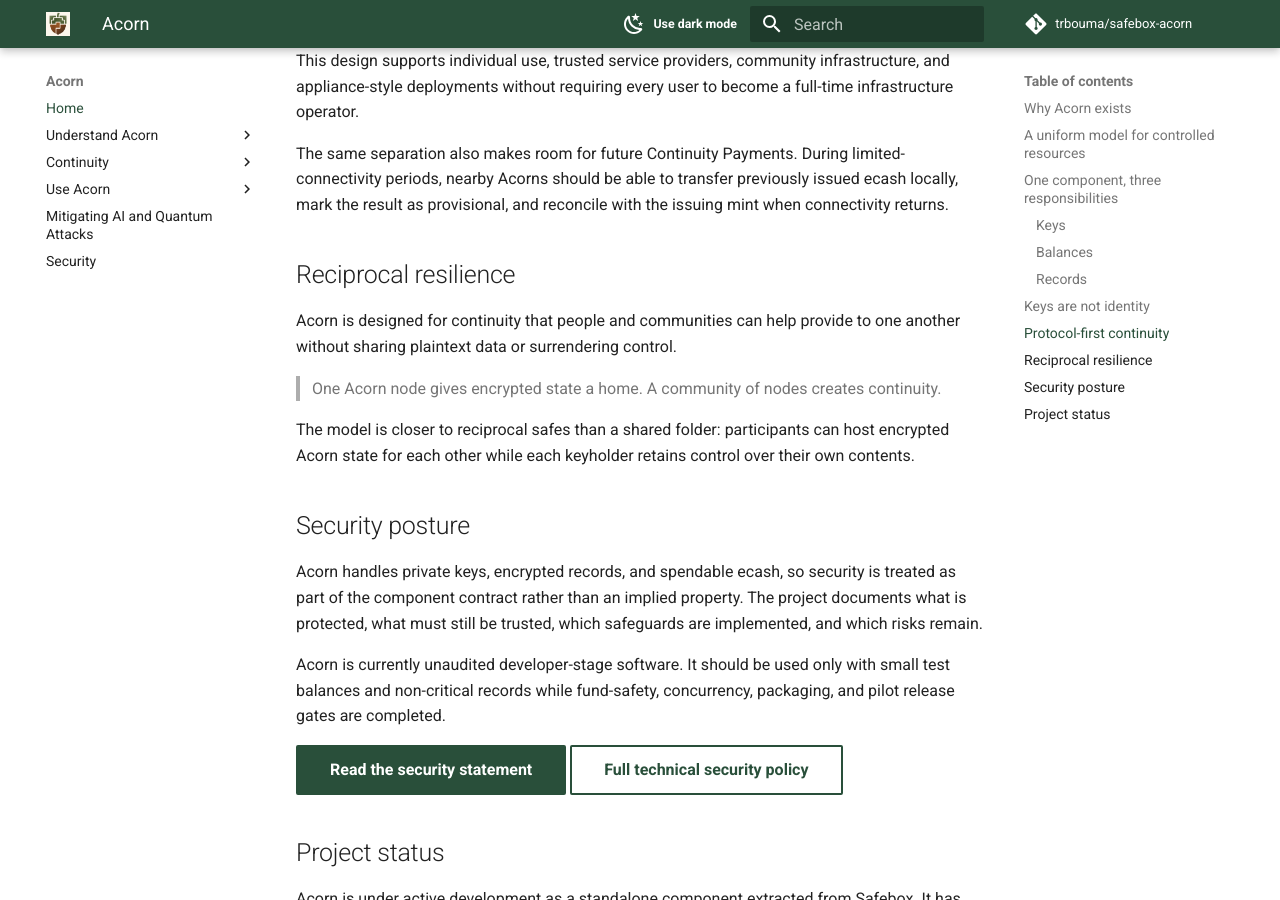
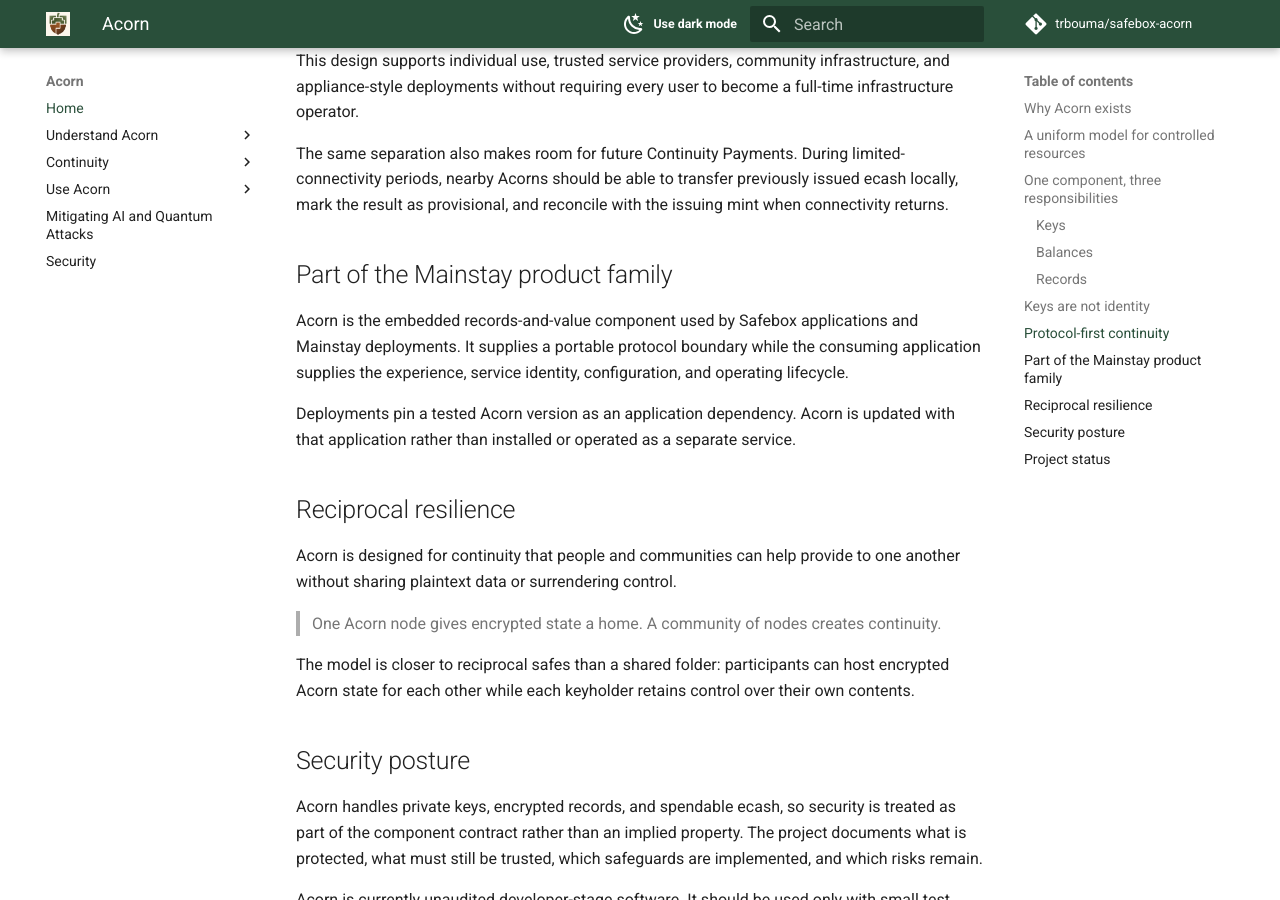
Before and after one commit to trbouma/safebox-acorn, an MkDocs documentation site: the page built from website/index.md, in a window 1280 px wide and 900 px high, scrolled down 3301 px. Built offline with MkDocs 1.6.1 and Material for MkDocs 9.7.7, drawn with Linux system fonts in a browser that asks for light colours; comment, search, counter and statistics services are not loaded.

Commit message:
docs update

```diff
--- a/website/index.md
+++ b/website/index.md
@@ -134,6 +134,17 @@
 previously issued ecash locally, mark the result as provisional, and reconcile
 with the issuing mint when connectivity returns.
 
+## Part of the Mainstay product family
+
+Acorn is the embedded records-and-value component used by Safebox applications
+and Mainstay deployments. It supplies a portable protocol boundary while the
+consuming application supplies the experience, service identity, configuration,
+and operating lifecycle.
+
+Deployments pin a tested Acorn version as an application dependency. Acorn is
+updated with that application rather than installed or operated as a separate
+service.
+
 ## Reciprocal resilience
 
 Acorn is designed for continuity that people and communities can help provide
```
Also changed, not shown: README.md (+11 -2 lines), website/digital-lock-box.md (+2 -2 lines), website/lockbox-product-vision.md (+7 -7 lines), website/relay-availability-and-reciprocal-resilience.md (+1 -1 lines).
